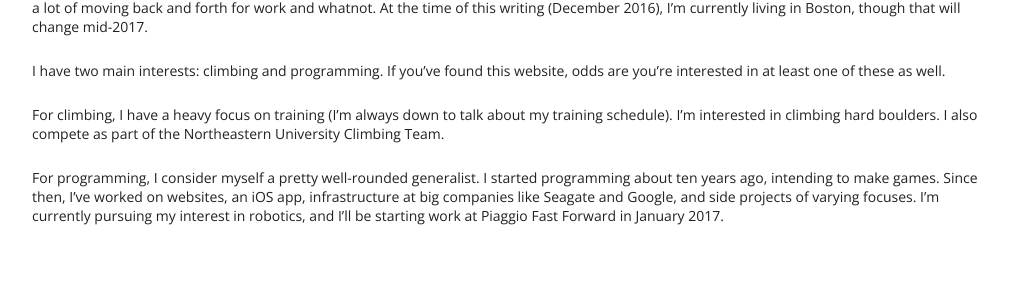
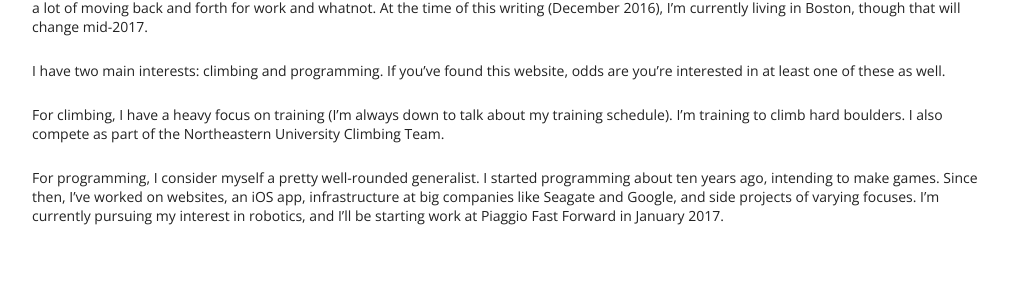
Before and after one commit to csun/csun.io, a Jekyll site: the page built from about.md, in a window 1280 px wide. Shown: the part 280-579 px from the top of the page, without its empty margins (128-1151 px from the left). Built offline with Jekyll 4.4.1, drawn with Linux system fonts in a browser that asks for light colours; some web fonts are replaced.

Commit message:
Should be good to go for now.

```diff
--- a/about.md
+++ b/about.md
@@ -7,6 +7,6 @@ I grew up in the San Francisco Bay Area. In 2013, I moved out to Boston to study
 
 I have two main interests: climbing and programming. If you've found this website, odds are you're interested in at least one of these as well.
 
-For climbing, I have a heavy focus on training (I'm always down to talk about my training schedule). I'm interested in climbing hard boulders. I also compete as part of the Northeastern University Climbing Team.
+For climbing, I have a heavy focus on training (I'm always down to talk about my training schedule). I'm training to climb hard boulders. I also compete as part of the Northeastern University Climbing Team.
 
 For programming, I consider myself a pretty well-rounded generalist. I started programming about ten years ago, intending to make games. Since then, I've worked on websites, an iOS app, infrastructure at big companies like Seagate and Google, and side projects of varying focuses. I'm currently pursuing my interest in robotics, and I'll be starting work at Piaggio Fast Forward in January 2017.
```
Also changed, not shown: _posts/2016-12-12-hello.md (added, +9 -0 lines).
